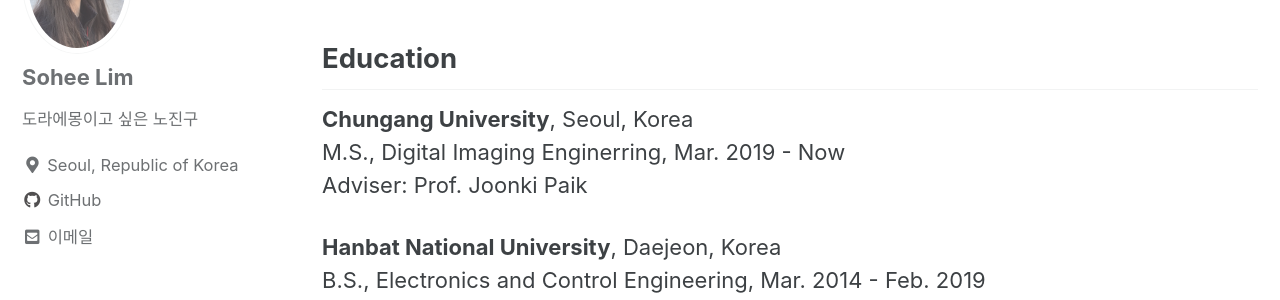
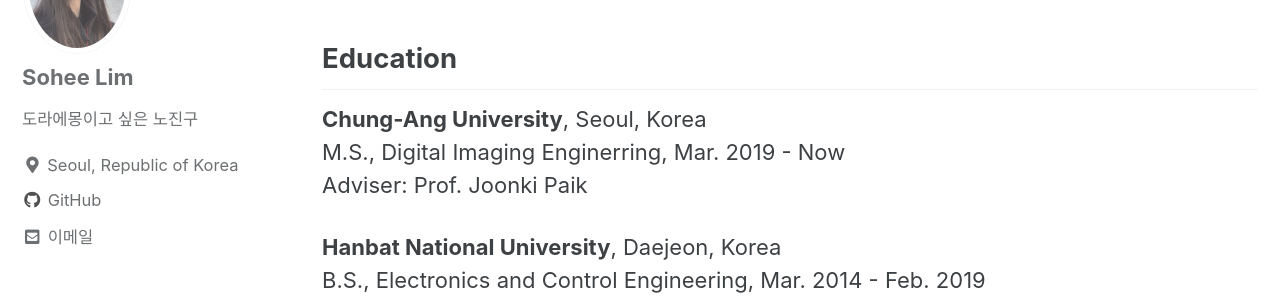
Before and after one commit to sohee-zoe/sohee-zoe.github.io, a Jekyll site: the page built from _pages/about.md, in a window 1280 px wide and 900 px high, scrolled down 590 px. Shown: the part 154-454 px from the top of the window. Built offline with Jekyll 4.4.1, drawn with Linux system fonts in a browser that asks for light colours; cached includes are drawn as plain includes.

Commit message:
Update about.md

```diff
--- a/_pages/about.md
+++ b/_pages/about.md
@@ -26,7 +26,7 @@
 
 
 ## Education
-**Chungang University**, Seoul, Korea
+**Chung-Ang University**, Seoul, Korea
 M.S., Digital Imaging Enginerring, Mar. 2019 - Now
 Adviser: Prof. Joonki Paik
 
```
